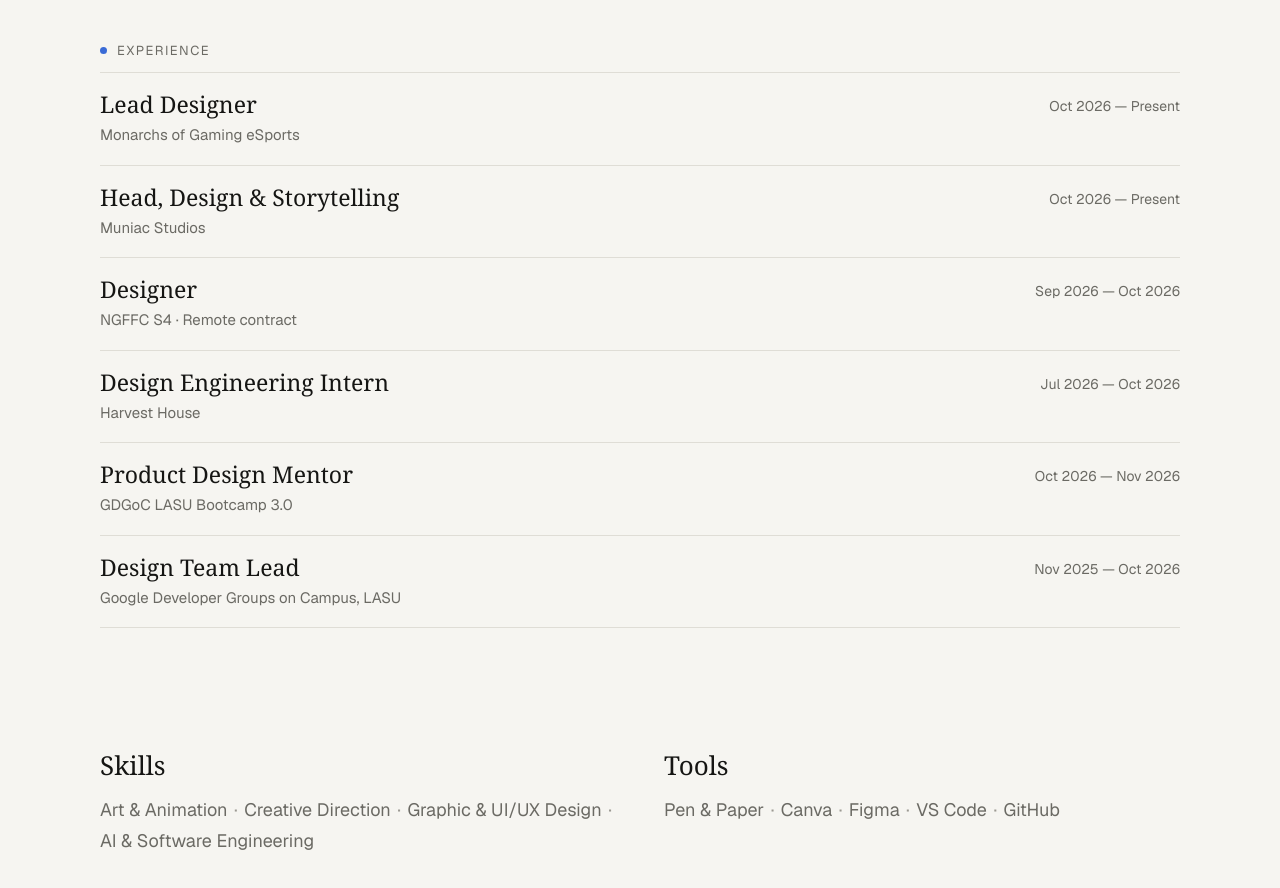
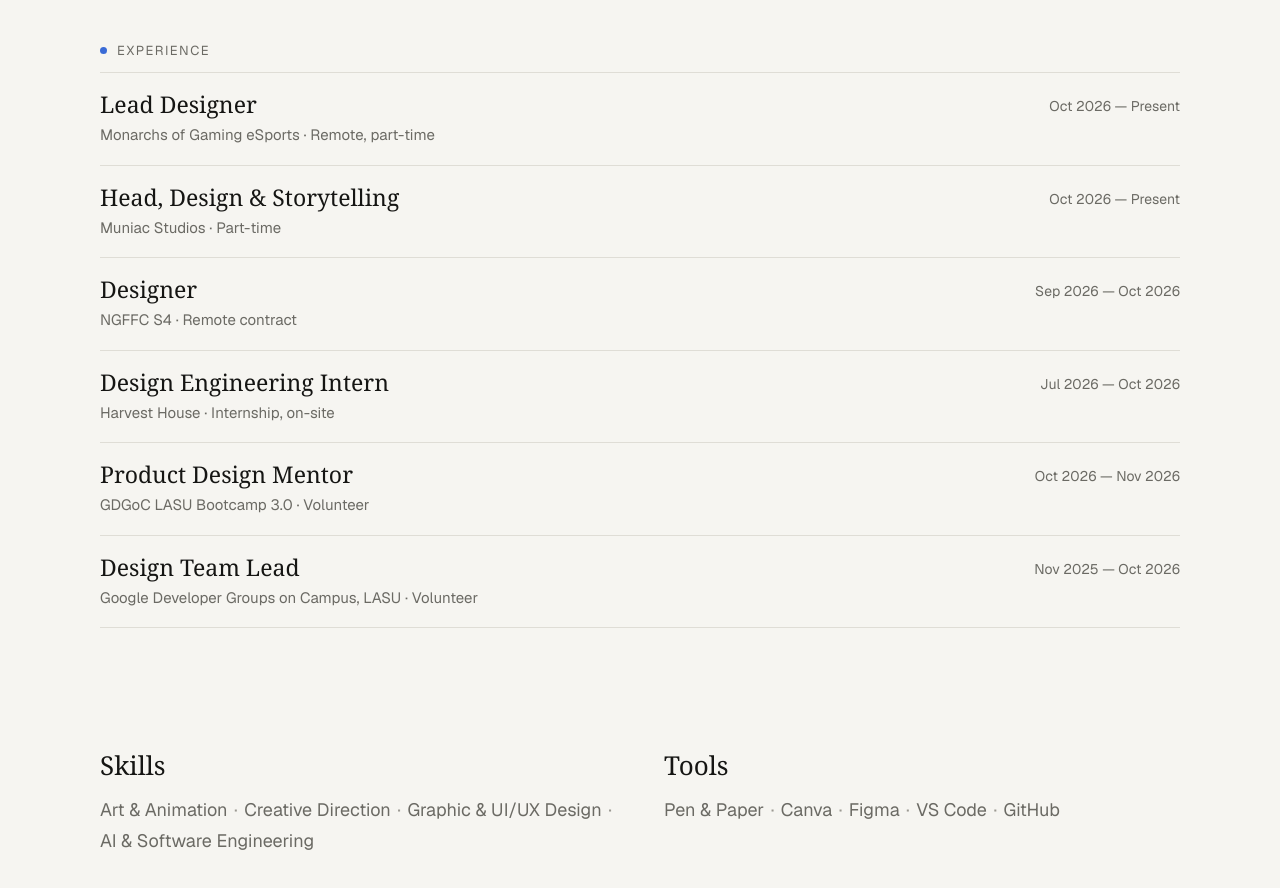
Before and after one commit to Hashi-devs/Amuro, a plain HTML site: page index.html in a window 1280 px wide. Shown: the part 4200-5088 px from the top of the page. Drawn offline with nearby package versions, Linux system fonts and the light colour scheme; a web font is replaced by a local one.

Commit message:
Gallery swap and job types in experience
Co-Authored-By: Claude Opus 5.5 <noreply@anthropic.com>
Claude-Session: https://claude.ai/code/session_01FznZV5MkKYJcrxBuXv8rFi

```diff
--- a/index.html
+++ b/index.html
@@ -299,12 +299,12 @@ html.dark .pad{background:#1a1b1e}
       <p class="eye"><i aria-hidden="true"></i>Experience</p>
       <h2 class="sr" id="exp-h">Experience</h2>
       <div class="xl">
-        <div class="xr"><div><span class="rl">Lead Designer</span><span class="co">Monarchs of Gaming eSports</span></div><span class="yr">Oct 2026 — Present</span></div>
-        <div class="xr"><div><span class="rl">Head, Design &amp; Storytelling</span><span class="co">Muniac Studios</span></div><span class="yr">Oct 2026 — Present</span></div>
+        <div class="xr"><div><span class="rl">Lead Designer</span><span class="co">Monarchs of Gaming eSports · Remote, part-time</span></div><span class="yr">Oct 2026 — Present</span></div>
+        <div class="xr"><div><span class="rl">Head, Design &amp; Storytelling</span><span class="co">Muniac Studios · Part-time</span></div><span class="yr">Oct 2026 — Present</span></div>
         <div class="xr"><div><span class="rl">Designer</span><span class="co">NGFFC S4 · Remote contract</span></div><span class="yr">Sep 2026 — Oct 2026</span></div>
-        <div class="xr"><div><span class="rl">Design Engineering Intern</span><span class="co">Harvest House</span></div><span class="yr">Jul 2026 — Oct 2026</span></div>
-        <div class="xr"><div><span class="rl">Product Design Mentor</span><span class="co">GDGoC LASU Bootcamp 3.0</span></div><span class="yr">Oct 2026 — Nov 2026</span></div>
-        <div class="xr"><div><span class="rl">Design Team Lead</span><span class="co">Google Developer Groups on Campus, LASU</span></div><span class="yr">Nov 2025 — Oct 2026</span></div>
+        <div class="xr"><div><span class="rl">Design Engineering Intern</span><span class="co">Harvest House · Internship, on-site</span></div><span class="yr">Jul 2026 — Oct 2026</span></div>
+        <div class="xr"><div><span class="rl">Product Design Mentor</span><span class="co">GDGoC LASU Bootcamp 3.0 · Volunteer</span></div><span class="yr">Oct 2026 — Nov 2026</span></div>
+        <div class="xr"><div><span class="rl">Design Team Lead</span><span class="co">Google Developer Groups on Campus, LASU · Volunteer</span></div><span class="yr">Nov 2025 — Oct 2026</span></div>
       </div>
     </section>
 
@@ -513,9 +513,9 @@ html.dark .pad{background:#1a1b1e}
     [['g/self-portrait-colour', 844, 1000], ['g/cap-and-glasses', 828, 1100], ['big-tree', 1356, 1800]],
     [['g/w01', 1440, 1800], ['g/w02', 1440, 1800], ['g/w03', 1440, 1800]],
     [['g/w04', 1440, 1800], ['g/w06', 1440, 1800], ['g/w05', 1052, 592]],
-    [['g/w07', 1800, 1230], ['g/w14', 1575, 1800]],
+    [['g/w07', 1800, 1230], ['g/w19', 1800, 1013]],
     [['g/w08', 1575, 1800], ['g/w09', 1575, 1800], ['g/w11', 1575, 1800]],
-    [['g/w13', 1575, 1800], ['g/w15', 1575, 1800]],
+    [['g/w13', 1575, 1800], ['g/w18', 1440, 1800], ['g/w20', 1273, 1800]],
     [['g/w10', 1350, 1800], ['g/w12', 1375, 1800], ['g/w16', 1440, 1800], ['g/w17', 1440, 1800]],
     [['campus', 1800, 1356], ['canopy', 1800, 1356]],
     [['sky', 1800, 1356], ['lawn', 1800, 1356]]
```
Also changed, not shown: img/g/w14-s.webp (deleted), img/g/w14.webp (deleted), img/g/w15-s.webp (deleted), img/g/w15.webp (deleted), img/g/w18-s.webp (added), img/g/w18.webp (added), img/g/w19-s.webp (added), img/g/w19.webp (added), img/g/w20-s.webp (added), img/g/w20.webp (added).
